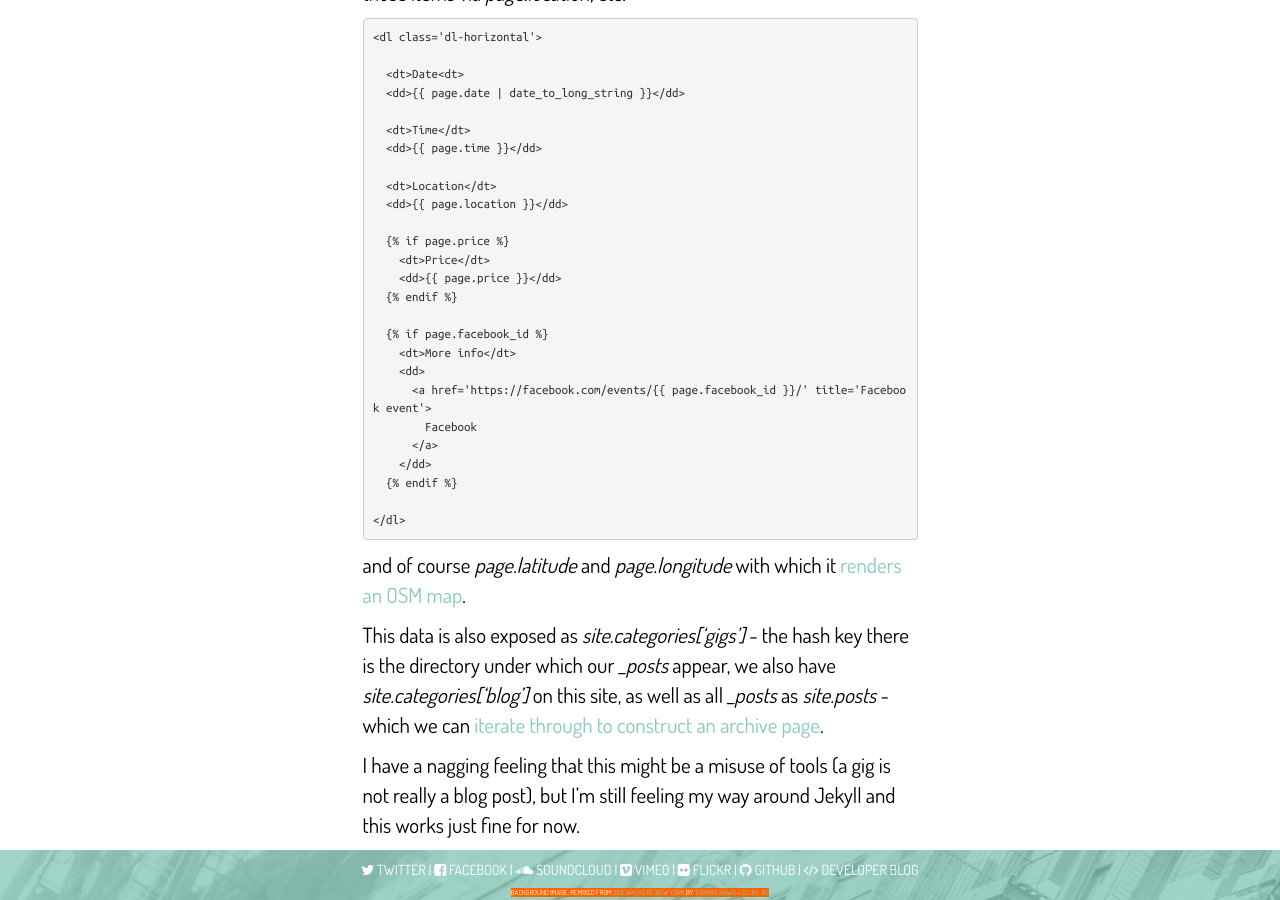
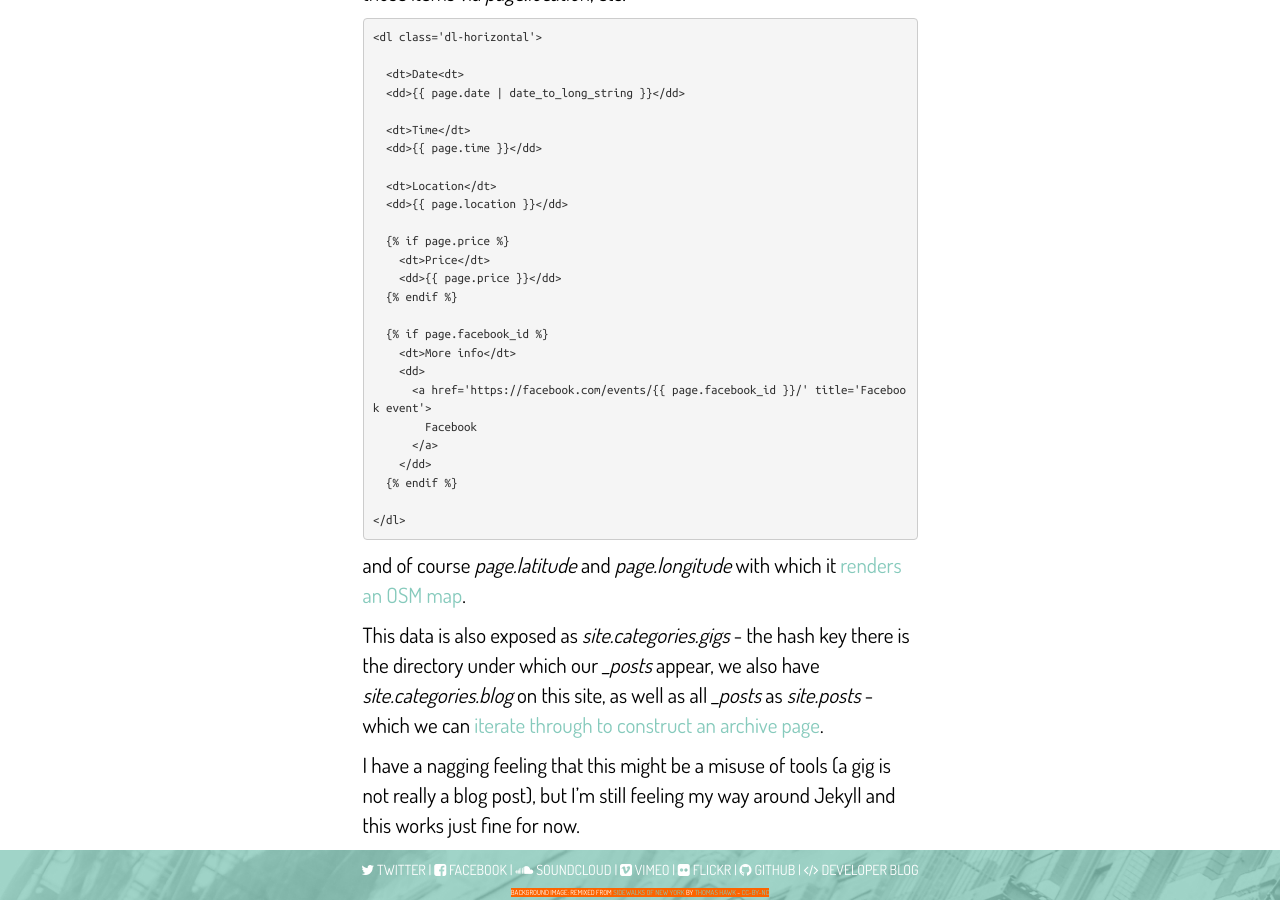
Before and after one commit to rawfunkmaharishi/rawfunkmaharishi.github.io, a Jekyll site: the page built from blog/_posts/2014-11-12-being-data-driven.md, in a window 1280 px wide and 900 px high, scrolled down 1721 px. Built offline with Jekyll 4.4.1, drawn with Linux system fonts in a browser that asks for light colours; nearby versions of some CDN libraries.

Commit message:
Much neater this way
Closes #32

```diff
--- a/_includes/blog_archive.html
+++ b/_includes/blog_archive.html
@@ -1,5 +1,5 @@
 <dl class='blog-archive'>
-  {% assign blosts = site.categories['blog'] | sort: 'priority' %}
+  {% assign blosts = site.categories.blog | sort: 'priority' %}
   {% for blost in blosts %}
     {% assign hr = false %}
     {% if forloop.rindex > 1 %}
--- a/blog/_posts/2014-11-12-being-data-driven.md
+++ b/blog/_posts/2014-11-12-being-data-driven.md
@@ -78,6 +78,6 @@
 
 and of course _page.latitude_ and _page.longitude_ with which it [renders an OSM map](http://rawfunkmaharishi.uk/blog/2014/11/10/embedding-open-street-map/).
 
-This data is also exposed as _site.categories['gigs']_ - the hash key there is the directory under which our *_posts* appear, we also have _site.categories['blog']_ on this site, as well as all *_posts* as _site.posts_ - which we can [iterate through to construct an archive page](https://github.com/rawfunkmaharishi/rawfunkmaharishi.github.io/blob/master/gigs.html#L16-L23).
+This data is also exposed as _site.categories.gigs_ - the hash key there is the directory under which our *_posts* appear, we also have _site.categories.blog_ on this site, as well as all *_posts* as _site.posts_ - which we can [iterate through to construct an archive page](https://github.com/rawfunkmaharishi/rawfunkmaharishi.github.io/blob/master/gigs.html#L16-L23).
 
 I have a nagging feeling that this might be a misuse of tools (a gig is not really a blog post), but I'm still feeling my way around Jekyll and this works just fine for now.
--- a/gigs.html
+++ b/gigs.html
@@ -15,7 +15,7 @@
     <div class='col-md-2'></div>
     <div class='col-md-5'>
       <h2>Upcoming</h2>
-      {% for post in site.categories['gigs'] reversed %}
+      {% for post in site.categories.gigs reversed %}
         {% capture postseconds %}{{ post.date | date: '%s' }}{% endcapture %}
         {% capture future %}{{ nowseconds | minus:postseconds }}{% endcapture %}
         {% if future < '0' %}
@@ -32,7 +32,7 @@
 
     <div class='col-md-4 gig-archive'>
       <h2>Archive</h2>
-      {% for post in site.categories['gigs'] %}
+      {% for post in site.categories.gigs %}
         {% capture postseconds %}{{ post.date | date: '%s' }}{% endcapture %}
         {% capture future %}{{ nowseconds | minus:postseconds }}{% endcapture %}
         {% if future > '0' %}
```
Also changed, not shown: 1 other file.
